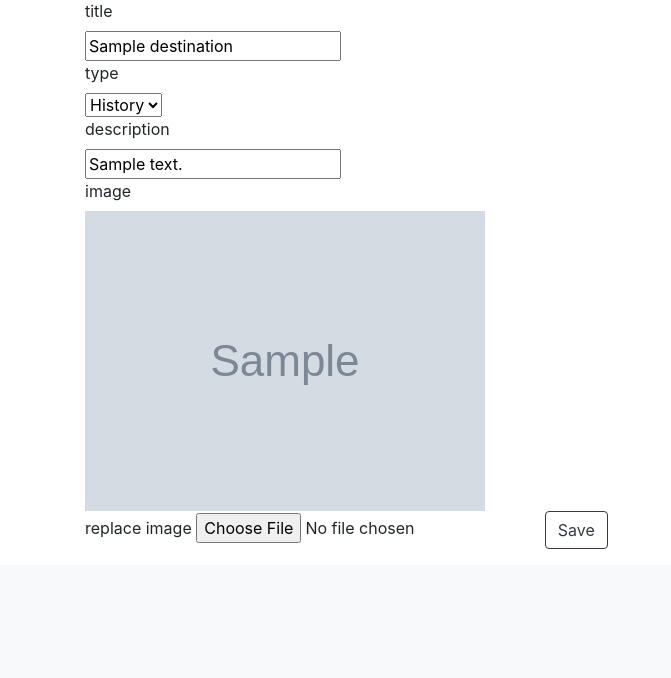
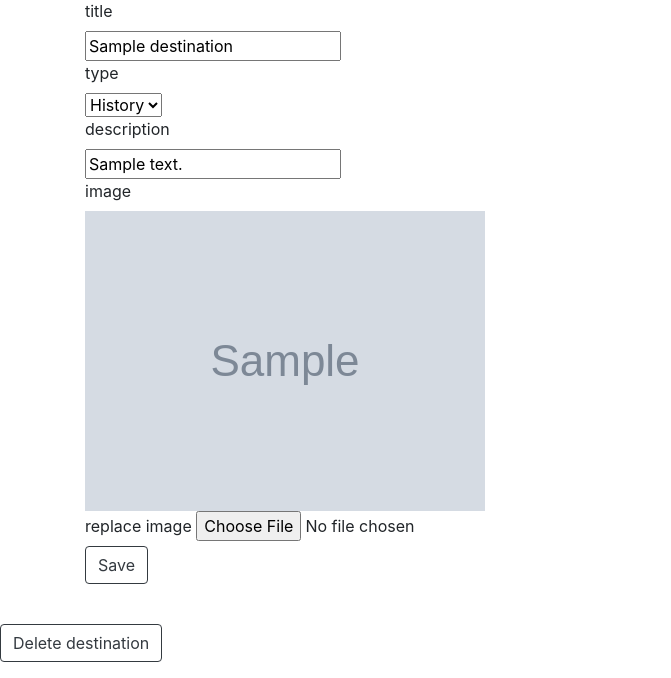
Before and after one commit to lltrx/WAD2-Team-15E, a Django app: a page that uses templates/destination/edit_destination.html in a window 1280 px wide. Shown: the part 313-991 px from the top of the page, without its empty margins (0-671 px from the left). Before the commit the page ends 862 px from the top, so only its background shows below. Run offline with Django 4.2, Linux system fonts and the light colour scheme; a user stored in the database is signed in; tables that the repository leaves empty hold one stand-in row (values such as "Sample post"); grey boxes marked "Sample" are stand-in pictures.

Commit message:
adding delete destination

```diff
--- a/destination/forms.py
+++ b/destination/forms.py
@@ -9,7 +9,7 @@ class DestinationForm(forms.ModelForm):
     # Change name of vars and types
     name = forms.CharField(max_length=128,
                            help_text="Please enter the destination name.")
-    destination_type = forms.ChoiceField(choices=DESTINATION_TYPES)
+    destination_type = forms.ChoiceField(choices=DESTINATION_TYPES, initial="Relax")
     slug = forms.CharField(widget=forms.HiddenInput(), required=False)
     description = forms.CharField(max_length=300, help_text="Please enter the description.")
     image = forms.ImageField(help_text="Select a destination image.", required=False)
--- a/destination/urls.py
+++ b/destination/urls.py
@@ -11,6 +11,8 @@ urlpatterns = [
     path('destination_menu/', views.destination_menu, name='destination_menu'),
     path('destination/<slug:destination_name_slug>/', views.show_destination, name='show_destination'),
     path('destination/<slug:destination_name_slug>/edit/', views.edit_destination, name='edit_destination'),
+    path('destination/<slug:destination_name_slug>/like_destination/', views.like_destination, name='like_destination'),
+    path('destination/<slug:destination_name_slug>/delete_destination/', views.delete_destination, name='delete_destination'),
     path('add_destination/', views.add_destination, name='add_destination'),
     path('register/', views.register, name='register'),
     path('login/', views.user_login, name='login'),
@@ -19,6 +21,6 @@ urlpatterns = [
     path('user_profile/<slug:username>/', views.user_profile, name='user_profile'),
     path('my_profile/edit/', views.edit_profile, name='edit_profile'),
     path('change_password/', views.change_password, name='change_password'),
-    path('like_destination/<slug:destination_name_slug>/', views.like_destination, name='like_destination'),
+    path('destination/<slug:destination_name_slug>/like_destination/', views.like_destination, name='like_destination'),
 
 ]
--- a/destination/views.py
+++ b/destination/views.py
@@ -144,18 +144,17 @@ def edit_destination(request, destination_name_slug):
 
     destination = Destination.objects.get(slug=destination_name_slug)
     context_dict['instance'] = destination
+    print(destination.destination_type)
     if request.method == 'POST':
-        form = DestinationForm(request.POST, request.FILES, instance=destination)
-        #form = EditProfileForm(request.POST, instance=request.user)
+        form = DestinationForm(request.POST, request.FILES, instance=destination, initial={'destination_type': destination.destination_type })
 
         if form.is_valid():
-            form.save(request)
-            return redirect(reverse('destination:show_destination', kwargs={'destination_name_slug':destination_name_slug}))
+            new = form.save(request)
+            return redirect(reverse('destination:show_destination', kwargs={'destination_name_slug':new.slug}))
 
     else:
-        form = DestinationForm(request.FILES, instance=destination)
+        form = DestinationForm(request.FILES, instance=destination, initial={'destination_type': destination.destination_type })
         context_dict['form'] = form
-        print("hey")
         return render(request, 'destination/edit_destination.html', context=context_dict)
 
 def register(request):
@@ -216,7 +215,11 @@ def like_destination(request, destination_name_slug):
     destination.likes.add(request.user)
     return redirect(reverse('destination:show_destination', kwargs={'destination_name_slug':destination_name_slug}))
 
-
+@login_required
+def delete_destination(request, destination_name_slug):
+    destination = Destination.objects.get(slug=destination_name_slug)
+    destination.delete()
+    return redirect(reverse('destination:destination_menu'))
 
 '''
 def get_server_side_cookie(request, cookie, default_val=None):
--- a/templates/destination/edit_destination.html
+++ b/templates/destination/edit_destination.html
@@ -12,6 +12,7 @@ Edit destination
 <div>
     <form id="destination_form" method="post" enctype="multipart/form-data" action="{% url 'destination:edit_destination' destination_name_slug=instance %}">
         {% csrf_token %}
+
         <div class="container">
             <label for="title">title</label>
             <br />
@@ -19,8 +20,12 @@ Edit destination
             <br />
             <label for="destination_type">type</label>
             <br />
-            <select name="{{ form.destination_type.html_name }}" value="{{ instance.destination_type }}" id="{{ form.destination_type.id_for_label }}">
+            <select name="destination_type" value="{{ instance.destination_type }}" id="{{ form.destination_type.id_for_label }}">
                 {% for widget in form.destination_type.subwidgets %}
+                    {% if widget == form.destination_type.initial %}
+                        initial
+                    {% endif %}
+
                     {{ widget }}
                 {% endfor %}
             </select>
@@ -31,12 +36,20 @@ Edit destination
             <br />
             <label for="image">image</label>
             <br />
-            <img src="{{ instance.image.url }}">
+            {% if instance.image %}
+                <img src="{{ instance.image.url }}">
             <br />
+            {% endif %}
             <label for="replace_image">replace image</label>
             <input type="file" name="image" id="image" value="{{ instance.image }}">
-        <button type="button" class="btn btn-outline-dark">Save</button>
+            <br />
+            <button type="submit" class="btn btn-outline-dark">Save</button>
         </div>
+    </form>
+    <br />
+    <form action="{% url 'destination:delete_destination' instance.slug %}" method="POST">
+        {% csrf_token %}
+        <button type="submit" class="btn btn-outline-dark red-button">Delete destination</button>
     </form>
 </div>
 {% endblock%}
```
